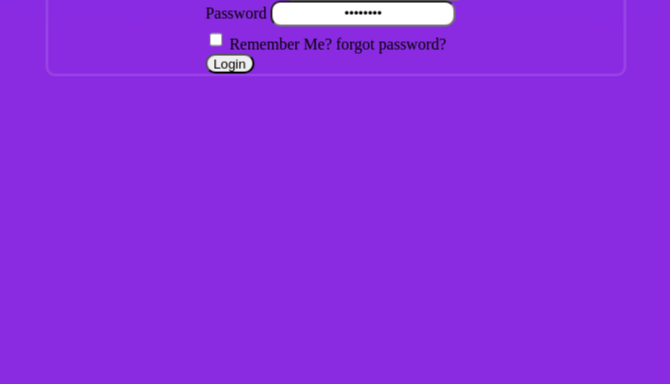
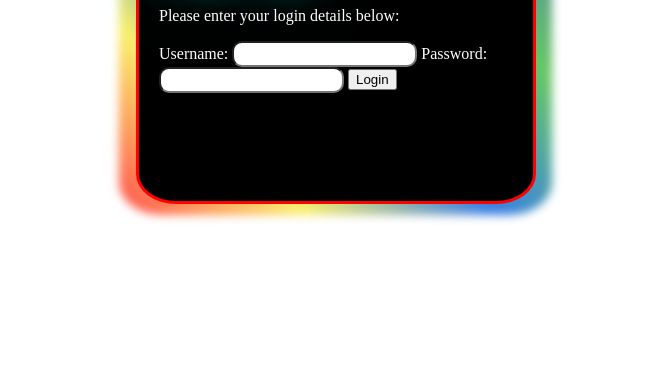
Before and after one commit to rojishtwati/attendanceSystem, a plain HTML site: page index.html in a window 1280 px wide. Shown: the part 416-800 px from the top of the page, without its empty margins (304-974 px from the left). Drawn offline with Linux system fonts and the light colour scheme.

Commit message:
Login Page

```diff
--- a/index.html
+++ b/index.html
@@ -1,26 +1,23 @@
 <!DOCTYPE html>
 <html>
-    <head>
-        <title>Robohunt Attendance System</title>
-        <link rel="stylesheet" href="styles.css">
-        <link rel="icon" type="image" href="/logo (RT4).png">
-    </head>
-    <body class="body">
+  <head>
+    <title>Robohunt Attendance System</title>
+    <link rel="stylesheet" href="styles.css" />
+    <link rel="icon" type="image" href="/logo (RT4).png" />
+  </head>
+  <body>
+    <div class="login-container">
+      <h1>Login Page</h1>
+      <p>Please enter your login details below:</p>
+      <form action="submit.html" method="post">
+        <label for="username">Username:</label>
+        <input type="text" id="username" name="username" required />
 
-        <div class="login_screen">
-            <h1>RoboHunt Technology Attendance System</h1>
-            <div class="form">
-            User Name
-            <input type="text" placeholder="Robohunt Technology " id="userName" name="UserName"><br>
-            Password
-            <input  class="password" type="password" placeholder="Password" value="password" id="password" name="passwordKey"><br>
-            <input type="checkbox" name="rememberme" id="">
-            Remember Me?
-            forgot password?<br>
-            <input type="submit" value="Login" onclick="" onmouseover="">
-        </div>
-        </div>
+        <label for="password">Password:</label>
+        <input type="password" id="password" name="password" required />
 
-
-    </body>
+        <button type="submit">Login</button>
+      </form>
+    </div>
+  </body>
 </html>
--- a/styles.css
+++ b/styles.css
@@ -1,16 +1,21 @@
-
 @keyframes screen {
   /*      */
-        0%{background-color: rgb(202, 95, 216);}
-        50%{background-color: blueviolet;}
-        100%{background-color: rgb(202, 95, 216);}
+  0% {
+    background-color: rgb(202, 95, 216);
+  }
+  50% {
+    background-color: blueviolet;
+  }
+  100% {
+    background-color: rgb(202, 95, 216);
+  }
   /* 0%   {background-color: red;}
       25%  {background-color: yellow;}
       50%  {background-color: blue;}
       100% {background-color: green;}        */
 }
 
-.body{
+.body {
   display: grid;
 
   /* background-image: url(image.jpg); */
@@ -21,21 +26,20 @@
   background-color: rgb(202, 95, 216);
   animation-name: screen;
   animation-delay: 2ms;
-    animation-iteration-count:infinite;
+  animation-iteration-count: infinite;
   animation-duration: 2s;
   background-position-x: center;
   background-attachment: fixed;
   background-position-y: center;
-
 }
- .login_screen{
+.login_screen {
   /* box-sizing: border-box; */
   /* background-color: aliceblue;     */
   background: transparent;
   position: absolute;
   left: 50%;
-    top: 50% ;
-    transform:translate(-50%,-50%);
+  top: 50%;
+  transform: translate(-50%, -50%);
   display: grid;
   place-items: center;
   width: auto;
@@ -47,39 +51,29 @@
   /* opacity: 0.7; */
   border-radius: 10px;
   /* padding:0px 20px 20px 20px; */
-
-
 }
 
-.form{
+.form {
   font-size: medium;
   color: black;
   /* text-shadow: 0px 0px 10px greenyellow,
                 0px 0px 20px greenyellow,
                 0px 0px 40px cyan,
                 0px 0px 80px cyan;  */
-
-
 }
 
-
-
-h1{
+h1 {
   display: grid;
   /* align-items:end; */
 
   /* width: 10px; */
   /* height: min-content; */
   color: black;
-    text-shadow: 0px 0px 10px cyan,
-                0px 0px 20px cyan,
-                0px 0px 40px cyan,
+  text-shadow: 0px 0px 10px cyan, 0px 0px 20px cyan, 0px 0px 40px cyan,
     0px 0px 80px cyan;
-
 }
 
-
-input{
+input {
   height: 20px;
   width: auto;
   /* background-color: lightblue; */
@@ -93,3 +87,100 @@ input{
     align-items: center;
     align-content: center;
 } */
+
+.login-container {
+  box-sizing: border-box;
+  background-color: black;
+
+  color: white;
+  position: relative;
+  height: 300px;
+  width: 400px;
+  margin-left: auto;
+  margin-right: auto;
+  margin-top: 40vh;
+  padding: 20px;
+  border: 3px solid red;
+  border-radius: 10%;
+}
+.login-container::before {
+  content: "";
+  position: absolute;
+  top: -15px;
+  left: -20px;
+  width: 110%;
+  height: 110%;
+  border-radius: inherit;
+  background: linear-gradient(
+    45deg,
+    rgba(255, 0, 0, 0.7),
+    rgba(247, 233, 46, 0.7),
+    rgba(14, 99, 226, 0.822),
+    rgba(39, 173, 34, 0.7),
+    rgba(43, 97, 148, 0.822)
+  );
+  animation-name: animate-backgroundColor;
+  animation-duration: 5s;
+  animation-iteration-count: infinite;
+  animation-direction: alternate;
+  z-index: -1;
+  filter: blur(10px);
+}
+
+@keyframes animate-backgroundColor {
+  0% {
+    background: linear-gradient(
+      45deg,
+      rgba(255, 0, 0, 0.7),
+      rgba(247, 233, 46, 0.7),
+      rgba(14, 99, 226, 0.822),
+      rgba(39, 173, 34, 0.7),
+      rgba(43, 97, 148, 0.822)
+    );
+    filter: blur(15px);
+  }
+  25% {
+    background: linear-gradient(
+      45deg,
+      rgba(247, 233, 46, 0.7),
+      rgba(255, 0, 0, 0.7),
+      rgba(14, 99, 226, 0.822),
+      rgba(39, 173, 34, 0.7),
+      rgba(43, 97, 148, 0.822)
+    );
+    filter: blur(13px);
+  }
+  50% {
+    background: linear-gradient(
+      45deg,
+      rgba(247, 233, 46, 0.7),
+      rgba(14, 99, 226, 0.822),
+      rgba(255, 0, 0, 0.7),
+      rgba(39, 173, 34, 0.7),
+      rgba(43, 97, 148, 0.822)
+    );
+    filter: blur(10px);
+  }
+  75% {
+    background: linear-gradient(
+      45deg,
+      rgba(247, 233, 46, 0.7),
+      rgba(14, 99, 226, 0.822),
+      rgba(39, 173, 34, 0.7),
+      rgba(255, 0, 0, 0.7),
+      rgba(43, 97, 148, 0.822)
+    );
+    filter: blur(3px);
+  }
+  100% {
+    background: linear-gradient(
+      45deg,
+      rgba(247, 233, 46, 0.7),
+      rgba(14, 99, 226, 0.822),
+      rgba(39, 173, 34, 0.7),
+      rgba(43, 97, 148, 0.822) rgba(255, 0, 0, 0.7),
+      rgba(255, 0, 0, 0.7)
+    );
+    filter: blur(5px);
+  }
+}
```
Lines whose indentation alone changed are shown as unchanged.
